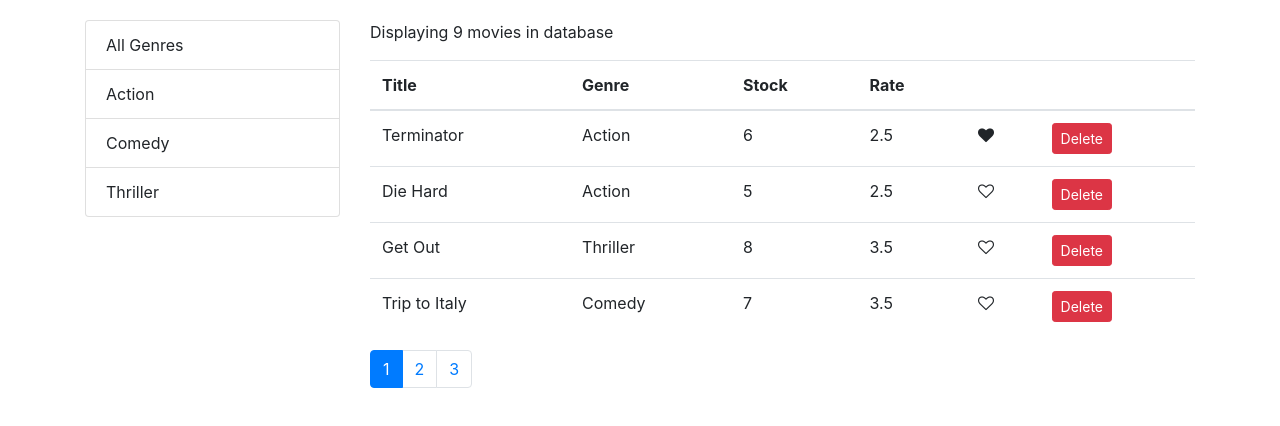
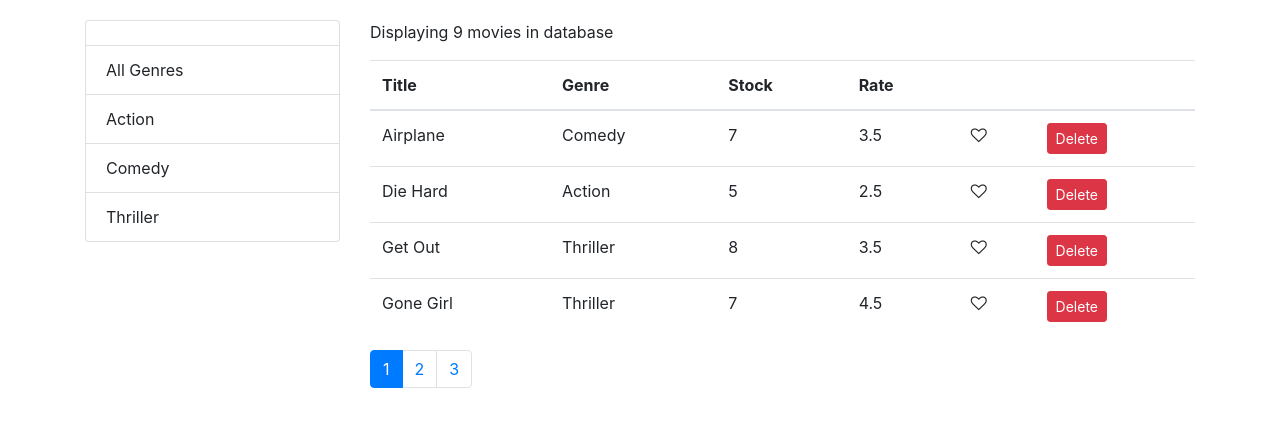
Before and after one commit to msr1013/FrontEnd-React-Movie-App, a React (Create React App) app: page / in a window 1280 px wide. Shown: the top 426 px of the page. Built offline with nearby package versions, Linux system fonts and the light colour scheme.

Commit message:
sorting-the-column-to-ascending-and-descending-order-based-on-column-path-click

```diff
--- a/src/components/movies.jsx
+++ b/src/components/movies.jsx
@@ -1,10 +1,11 @@
 import React, { Component } from "react";
 import { getMovies } from "../services/movieService";
-import Like from "./common/like";
 import Pagination from "./common/Pagination";
 import { paginate } from "../utils/paginate";
 import ListGroup from "./common/listGroup";
 import { getGenres } from "../services/genreService";
+import MoviesTable from "./moviesTable";
+import _ from "lodash";
 
 class Movies extends Component {
   state = {
@@ -12,10 +13,11 @@
     genres: [],
     pageSize: 4,
     currentPage: 1,
+    sortColumn: { path: "title", order: "asc" },
   };
 
   componentDidMount() {
-    const genres = [{ name: "All Genres" }, ...getGenres()];
+    const genres = [{ _id: "" }, { name: "All Genres" }, ...getGenres()];
     this.setState({ movies: getMovies(), genres });
   }
 
@@ -39,7 +41,18 @@
   };
 
   handleGenreSelect = (genre) => {
-    this.setState({ selectedGenre: genre });
+    this.setState({ selectedGenre: genre, currentPage: 1 });
+  };
+
+  handleSort = (path) => {
+    const sortColumn = { ...this.state.sortColumn };
+    if (sortColumn.path === path)
+      sortColumn.order = sortColumn.order === "asc" ? "desc" : "asc";
+    else {
+      sortColumn.path = path;
+      sortColumn.order = "asc";
+    }
+    this.setState({ sortColumn });
   };
 
   render() {
@@ -49,15 +62,19 @@
       currentPage,
       movies: allMovies,
       selectedGenre,
+      sortColumn,
     } = this.state;
 
     if (count === 0) return <p>No movies in the database</p>;
 
-    const filtered = selectedGenre
-      ? allMovies.filter((m) => m.genre._id === selectedGenre._id)
-      : allMovies;
+    const filtered =
+      selectedGenre && selectedGenre._id
+        ? allMovies.filter((m) => m.genre._id === selectedGenre._id)
+        : allMovies;
 
-    const movies = paginate(filtered, currentPage, pageSize);
+    const sorted = _.orderBy(filtered, [sortColumn.path], [sortColumn.order]);
+
+    const movies = paginate(sorted, currentPage, pageSize);
 
     return (
       <div className="row">
@@ -70,42 +87,13 @@
         </div>
         <div className="col">
           <p>Displaying {filtered.length} movies in database </p>
-          <table className="table">
-            <thead>
-              <tr>
-                <th>Title</th>
-                <th>Genre</th>
-                <th>Stock</th>
-                <th>Rate</th>
-                <th />
-                <th />
-              </tr>
-            </thead>
-            <tbody>
-              {movies.map((movie) => (
-                <tr key={movie._id}>
-                  <td>{movie.title}</td>
-                  <td>{movie.genre.name}</td>
-                  <td>{movie.numberInStock}</td>
-                  <td>{movie.dailyRentalRate}</td>
-                  <td>
-                    <Like
-                      liked={movie.liked}
-                      onToggle={() => this.handleLike(movie)}
-                    />
-                  </td>
-                  <td>
-                    <button
-                      onClick={() => this.handleDelete(movie)}
-                      className="btn btn-danger btn-sm"
-                    >
-                      Delete
-                    </button>
-                  </td>
-                </tr>
-              ))}
-            </tbody>
-          </table>
+          <MoviesTable
+            movies={movies}
+            onLike={this.handleLike}
+            onDelete={this.handleDelete}
+            onSort={this.handleSort}
+          />
+
           <Pagination
             itemsCount={filtered.length}
             pageSize={pageSize}
--- /dev/null
+++ b/src/components/moviesTable.jsx
@@ -0,0 +1,43 @@
+import React from "react";
+import Like from "./common/like";
+const MoviesTable = (props) => {
+  const { movies, onDelete, onLike, onSort } = props;
+
+  return (
+    <table className="table">
+      <thead>
+        <tr>
+          <th onClick={() => onSort("title")}>Title</th>
+          <th onClick={() => onSort("genre.name")}>Genre</th>
+          <th onClick={() => onSort("numberInStock")}>Stock</th>
+          <th onClick={() => onSort("dailyRentalRate")}>Rate</th>
+          <th />
+          <th />
+        </tr>
+      </thead>
+      <tbody>
+        {movies.map((movie) => (
+          <tr key={movie._id}>
+            <td>{movie.title}</td>
+            <td>{movie.genre.name}</td>
+            <td>{movie.numberInStock}</td>
+            <td>{movie.dailyRentalRate}</td>
+            <td>
+              <Like liked={movie.liked} onToggle={() => onLike(movie)} />
+            </td>
+            <td>
+              <button
+                onClick={() => onDelete(movie)}
+                className="btn btn-danger btn-sm"
+              >
+                Delete
+              </button>
+            </td>
+          </tr>
+        ))}
+      </tbody>
+    </table>
+  );
+};
+
+export default MoviesTable;
```
